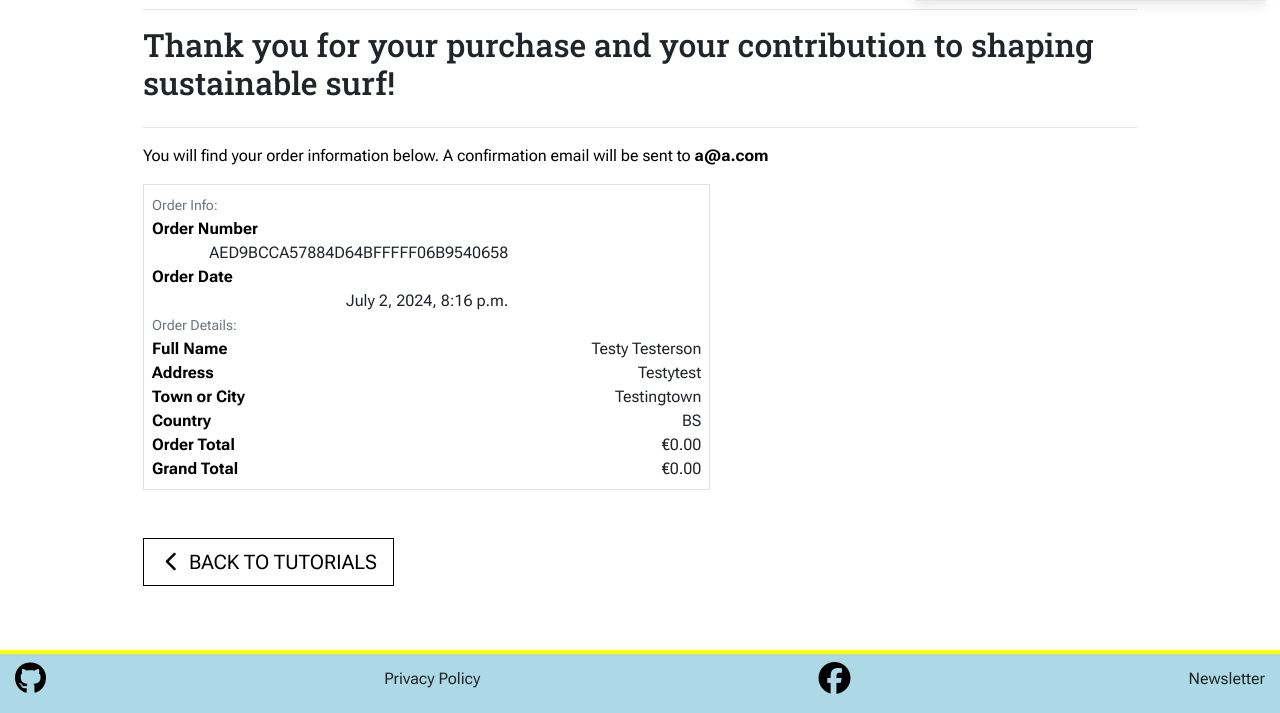
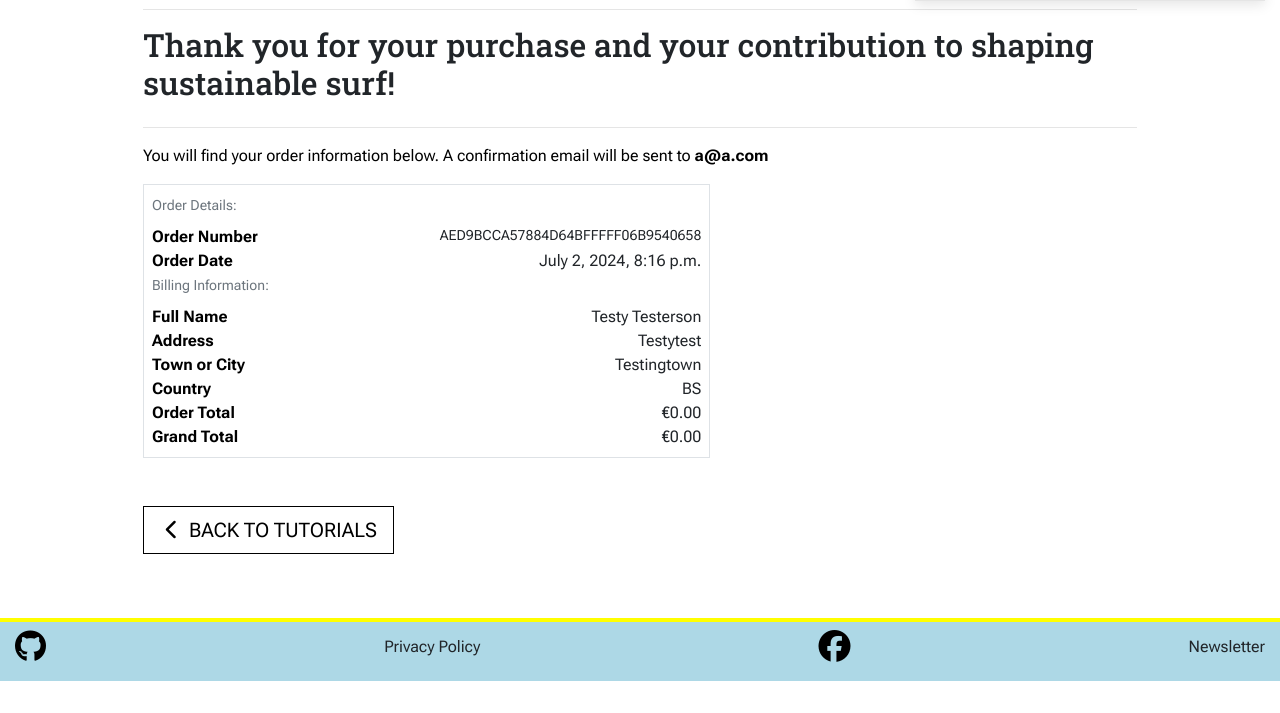
Before and after one commit to g-omarsdottir/shaping-sustainable-surf, a Django app: a page that uses checkout/templates/checkout/checkout_success.html in a window 1280 px wide. Shown: the part 219-932 px from the top of the page. After the commit the page ends 900 px from the top, so only its background shows below. Run offline with Django 3.2, Linux system fonts and the light colour scheme; data comes from the database, SQL or seed files in the repository; both versions use the stored data as it was after the commit; parts of the project's set-up code (start-up, migrations or seed data) failed here and were passed over; some libraries are stand-ins or nearby versions.

Commit message:
Fix column width & style on checkout_success.html

```diff
--- a/cart/templates/cart/cart.html
+++ b/cart/templates/cart/cart.html
@@ -139,9 +139,6 @@
                     </tr>
                 </table>
             </div>
-
-
-
             {% else %}
             <p class="lead mb-5">Your cart is empty.</p>
             <a href="{% url 'tutorials_list' %}" class="btn btn-outline-black rounded-0 btn-lg">
--- a/checkout/templates/checkout/checkout_success.html
+++ b/checkout/templates/checkout/checkout_success.html
@@ -32,22 +32,22 @@
         <div class="col-12 col-lg-7 mb-5">
             <div class="order-confirmation-wrapper p-2 border">
                 <div class="row">
-                    <div class="col">
-                        <small class="text-muted">Order Info:</small>
+                    <div class="col mb-2">
+                        <small class="text-muted">Order Details:</small>
                     </div>
                 </div>
 
                 <div class="row">
-                    <div class="col-12 col-md-6">
+                    <div class="col-12 col-md-4">
                         <p class="mb-0 text-black font-weight-bold">Order Number</p>
                     </div>
                     <div class="col-12 col-md-8 text-md-right">
-                        <p class="mb-0">{{ order.order_number }}</p>
+                        <p class="small mb-0">{{ order.order_number }}</p>
                     </div>
                 </div>
 
                 <div class="row">
-                    <div class="col-12 col-md-6">
+                    <div class="col-12 col-md-4">
                         <p class="mb-0 text-black font-weight-bold">Order Date</p>
                     </div>
                     <div class="col-12 col-md-8 text-md-right">
@@ -55,27 +55,35 @@
                     </div>
                 </div>
 
-                <div class="row">
-                    <div class="col">
-                        <small class="text-muted">Order Details:</small>
-                    </div>
-                </div>
-
                 {% for item in order.items.all %}
                 <div class="row">
-                    <div class="col-12 col-md-10">
-                        <p class="small mb-0 text-black font-weight-bold">
+                    <div class="col-12 col-md-4">
+                        <p class="mb-0 text-black font-weight-bold">Item</p>
+                    </div>
+                    <div class="col-12 col-md-8 text-md-right">
+                        <p class="mb-0 text-black">
                             {{ item.product.name }}
                         </p>
+                    </div>
+                    <div class="col-12 col-md-4">
+                        <p class="mb-0 text-black font-weight-bold">Item Price</p>
                     </div>
                     <div class="col-12 col-md-8 text-md-right">
                         <p class="small mb-0">€ {{ item.product.price }}</p>
                     </div>
+                    {% if item.product and item.product.video_url %}
+                    <div class="col-12 col-md-8 mt-4">
+                        <p>Tutorial URL: <a href="{{ item.product.video_url }}">Click Here to Watch Tutorial</a></p>
+                    </div>
+                    {% endif %}
                 </div>
-                {% if item.product and item.product.video_url %}
-                <p>Tutorial URL: <a href="{{ item.product.video_url }}">Click Here to Watch Tutorial</a></p>
-                {% endif %}
                 {% endfor %}
+
+                <div class="row">
+                    <div class="col mb-2">
+                        <small class="text-muted">Billing Information:</small>
+                    </div>
+                </div>
 
                 <div class="row">
                     <div class="col-12 col-md-4">
@@ -97,7 +105,7 @@
 
                 {% if order.street_address2 %}
                 <div class="row">
-                    <div class="col-12 col-md-6">
+                    <div class="col-12 col-md-4">
                         <p class="mb-0 text-black font-weight-bold">Address 2</p>
                     </div>
                     <div class="col-12 col-md-8 text-md-right">
@@ -168,7 +176,7 @@
 
                 {% if order.discount_code %}
                 <div class="row">
-                    <div class="col-12 col-md-6">
+                    <div class="col-12 col-md-4">
                         <p class="mb-0 text-black font-weight-bold">Discount Applied ({{ order.discount_code.code }})
                         </p>
                     </div>
```
Also changed, not shown: db.sqlite3.
